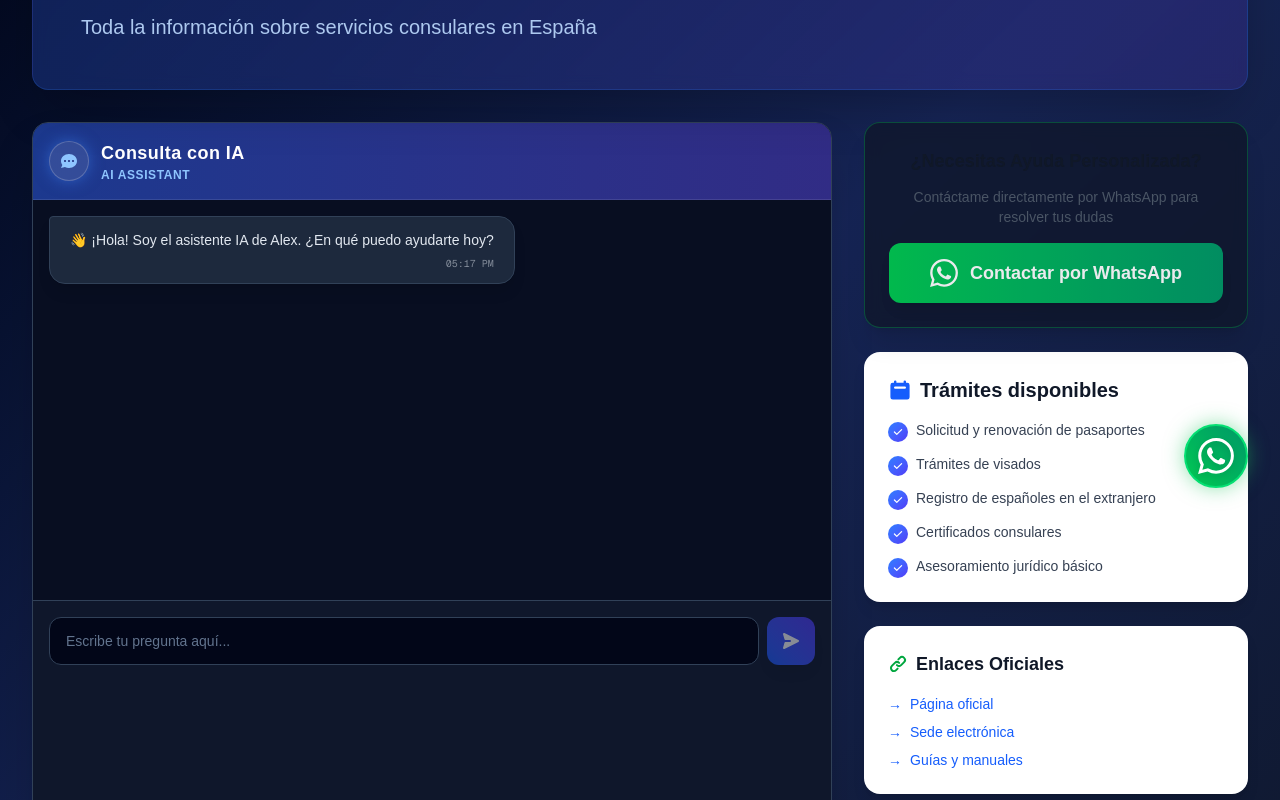
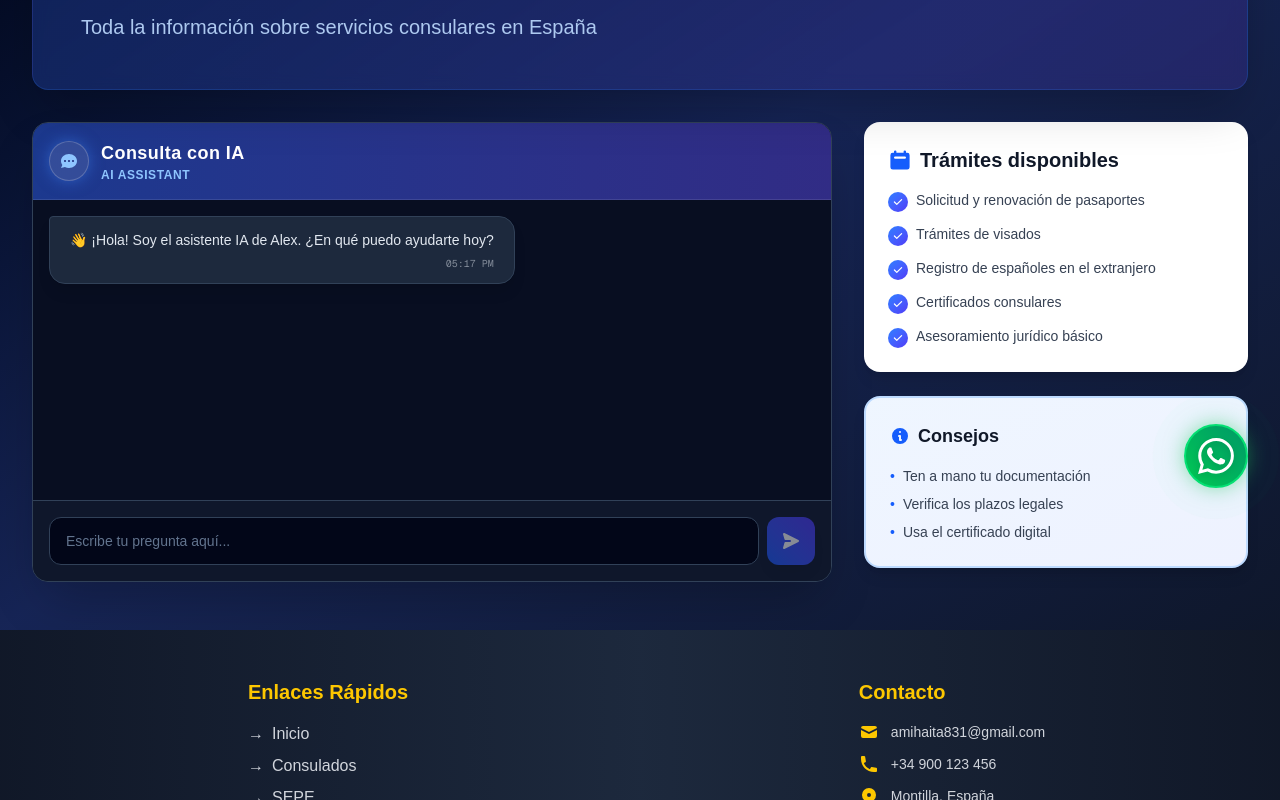
Before and after one commit to alexxmihai24/web-administrativa, a Next.js app: page /tramite/consulados in a window 1280 px wide. Shown: the part 280-1080 px from the top of the page. Built offline with nearby package versions, Linux system fonts and the light colour scheme.

Commit message:
UI Clean: Eliminados bloques redundantes (WhatsApp sidebar) y enlaces rotos en la página de trámites

```diff
--- a/app/tramite/[slug]/page.js
+++ b/app/tramite/[slug]/page.js
@@ -58,32 +58,6 @@
 
                     {/* Sidebar - Info adicional */}
                     <div className="space-y-6">
-                        {/* Botón destacado de WhatsApp del Sidebar (Mantenemos como opción secundaria visible) */}
-                        <div className="bg-slate-900/80 rounded-2xl shadow-xl p-6 border border-green-500/30 backdrop-blur-sm">
-                            <h3 className="text-lg font-bold text-gray-900 mb-3 text-center">
-                                ¿Necesitas Ayuda Personalizada?
-                            </h3>
-                            <p className="text-sm text-gray-600 mb-4 text-center">
-                                Contáctame directamente por WhatsApp para resolver tus dudas
-                            </p>
-                            <a
-                                href={whatsappUrl}
-                                target="_blank"
-                                rel="noopener noreferrer"
-                                className="group flex items-center justify-center w-full bg-gradient-to-r from-green-500 to-emerald-600 hover:from-green-600 hover:to-emerald-700 text-white font-bold py-4 px-6 rounded-xl shadow-lg hover:shadow-2xl transform hover:scale-105 transition-all duration-300 animate-pulse hover:animate-none"
-                            >
-                                {/* Icono de WhatsApp */}
-                                <svg
-                                    className="w-7 h-7 mr-3 group-hover:rotate-12 transition-transform"
-                                    fill="currentColor"
-                                    viewBox="0 0 24 24"
-                                >
-                                    <path d="M17.472 14.382c-.297-.149-1.758-.867-2.03-.967-.273-.099-.471-.148-.67.15-.197.297-.767.966-.94 1.164-.173.199-.347.223-.644.075-.297-.15-1.255-.463-2.39-1.475-.883-.788-1.48-1.761-1.653-2.059-.173-.297-.018-.458.13-.606.134-.133.298-.347.446-.52.149-.174.198-.298.298-.497.099-.198.05-.371-.025-.52-.075-.149-.669-1.612-.916-2.207-.242-.579-.487-.5-.669-.51-.173-.008-.371-.01-.57-.01-.198 0-.52.074-.792.372-.272.297-1.04 1.016-1.04 2.479 0 1.462 1.065 2.875 1.213 3.074.149.198 2.096 3.2 5.077 4.487.709.306 1.262.489 1.694.625.712.227 1.36.195 1.871.118.571-.085 1.758-.719 2.006-1.413.248-.694.248-1.289.173-1.413-.074-.124-.272-.198-.57-.347m-5.421 7.403h-.004a9.87 9.87 0 01-5.031-1.378l-.361-.214-3.741.982.998-3.648-.235-.374a9.86 9.86 0 01-1.51-5.26c.001-5.45 4.436-9.884 9.888-9.884 2.64 0 5.122 1.03 6.988 2.898a9.825 9.825 0 012.893 6.994c-.003 5.45-4.437 9.884-9.885 9.884m8.413-18.297A11.815 11.815 0 0012.05 0C5.495 0 .16 5.335.157 11.892c0 2.096.547 4.142 1.588 5.945L.057 24l6.305-1.654a11.882 11.882 0 005.683 1.448h.005c6.554 0 11.89-5.335 11.893-11.893a11.821 11.821 0 00-3.48-8.413Z" />
-                                </svg>
-                                <span className="text-lg">Contactar por WhatsApp</span>
-                            </a>
-                        </div>
-
                         {/* Trámites disponibles */}
                         <div className="bg-white rounded-2xl shadow-lg p-6">
                             <h2 className="text-xl font-bold text-gray-900 mb-4 flex items-center">
@@ -105,36 +79,6 @@
                                         </span>
                                     </li>
                                 ))}
-                            </ul>
-                        </div>
-
-                        {/* Enlaces útiles */}
-                        <div className="bg-white rounded-2xl shadow-lg p-6">
-                            <h3 className="text-lg font-bold text-gray-900 mb-4 flex items-center">
-                                <svg className="w-5 h-5 text-green-600 mr-2" fill="currentColor" viewBox="0 0 20 20">
-                                    <path fillRule="evenodd" d="M12.586 4.586a2 2 0 112.828 2.828l-3 3a2 2 0 01-2.828 0 1 1 0 00-1.414 1.414 4 4 0 005.656 0l3-3a4 4 0 00-5.656-5.656l-1.5 1.5a1 1 0 101.414 1.414l1.5-1.5zm-5 5a2 2 0 012.828 0 1 1 0 101.414-1.414 4 4 0 00-5.656 0l-3 3a4 4 0 105.656 5.656l1.5-1.5a1 1 0 10-1.414-1.414l-1.5 1.5a2 2 0 11-2.828-2.828l3-3z" clipRule="evenodd" />
-                                </svg>
-                                {t.tramitePage.officialLinks}
-                            </h3>
-                            <ul className="space-y-2 text-sm">
-                                <li>
-                                    <a href="#" className="text-blue-600 hover:text-blue-800 hover:underline transition-colors flex items-center">
-                                        <span className="mr-2">→</span>
-                                        {t.tramitePage.official}
-                                    </a>
-                                </li>
-                                <li>
-                                    <a href="#" className="text-blue-600 hover:text-blue-800 hover:underline transition-colors flex items-center">
-                                        <span className="mr-2">→</span>
-                                        {t.tramitePage.electronic}
-                                    </a>
-                                </li>
-                                <li>
-                                    <a href="#" className="text-blue-600 hover:text-blue-800 hover:underline transition-colors flex items-center">
-                                        <span className="mr-2">→</span>
-                                        {t.tramitePage.guides}
-                                    </a>
-                                </li>
                             </ul>
                         </div>
 
```
